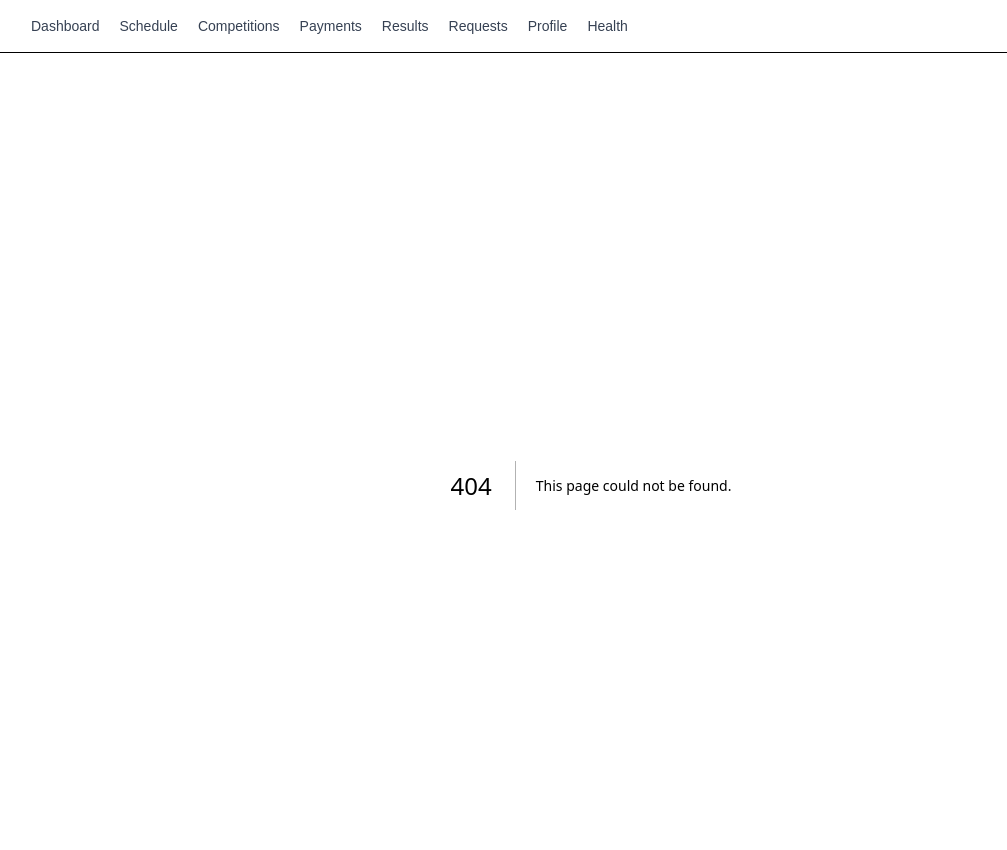
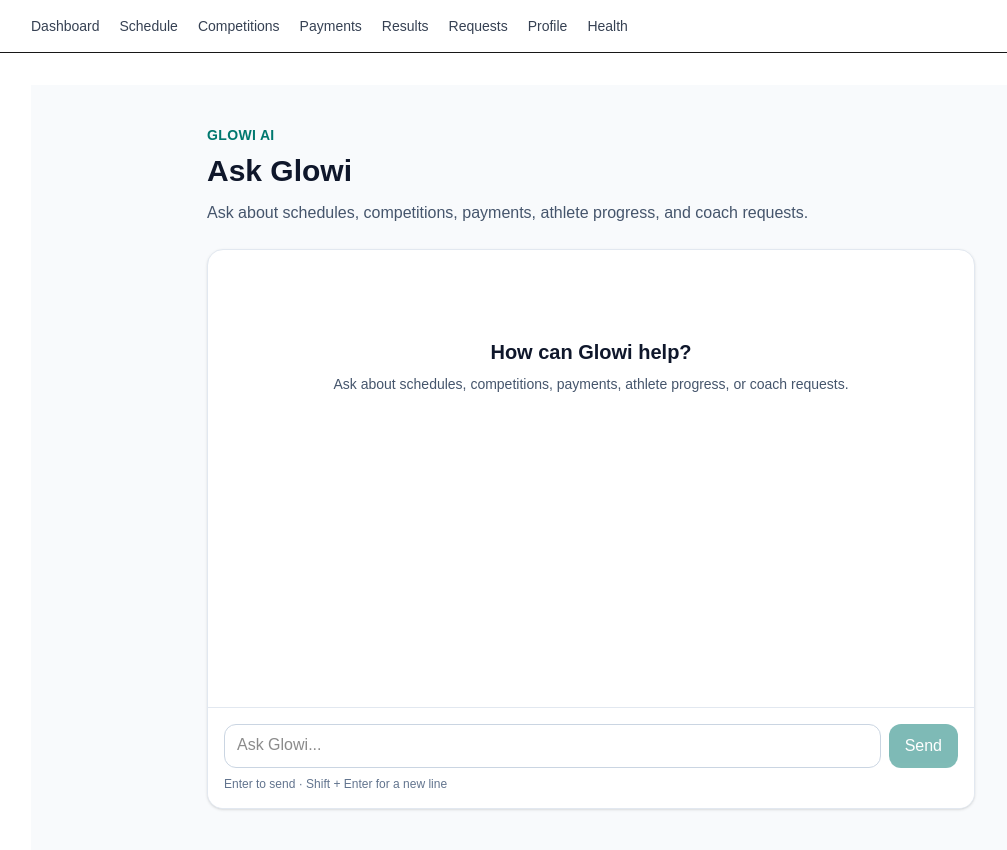
Before and after one commit to rabbitrunout/frontend-ai-foundation, a Next.js app in the folder glowi-capstone/: page /ai-assistant in a window 1280 px wide. Before the commit this address had no page. Shown: the top 850 px of the page, without its empty margins (49-1056 px from the left). Built offline with nearby package versions, Linux system fonts and the light colour scheme.

Commit message:
feat: add streaming AI chat interface

```diff
--- /dev/null
+++ b/glowi-capstone/app/ai-assistant/page.tsx
@@ -0,0 +1,24 @@
+import GlowiChat from "@/components/ai/GlowiChat";
+
+export default function AIAssistantPage() {
+  return (
+    <main className="min-h-screen bg-slate-50 px-4 py-6 sm:py-10">
+      <div className="mx-auto max-w-3xl">
+        <p className="text-sm font-semibold uppercase tracking-wide text-teal-700">
+          Glowi AI
+        </p>
+
+        <h1 className="mt-2 text-3xl font-bold text-slate-900">
+          Ask Glowi
+        </h1>
+
+        <p className="mt-3 mb-6 text-slate-600">
+          Ask about schedules, competitions, payments,
+          athlete progress, and coach requests.
+        </p>
+
+        <GlowiChat />
+      </div>
+    </main>
+  );
+}
--- /dev/null
+++ b/glowi-capstone/app/api/chat/route.ts
@@ -0,0 +1,25 @@
+import {
+  convertToModelMessages,
+  streamText,
+  type UIMessage,
+} from "ai";
+
+import {
+  GLOWI_SYSTEM_PROMPT,
+  glowiModel,
+} from "@/lib/ai/config";
+
+export const maxDuration = 30;
+
+export async function POST(req: Request) {
+  const { messages }: { messages: UIMessage[] } = await req.json();
+
+  const result = streamText({
+    model: glowiModel,
+    system: GLOWI_SYSTEM_PROMPT,
+    messages: await convertToModelMessages(messages),
+    abortSignal: req.signal,
+  });
+
+  return result.toUIMessageStreamResponse();
+}
--- /dev/null
+++ b/glowi-capstone/components/ai/GlowiChat.tsx
@@ -0,0 +1,223 @@
+"use client";
+
+import { useChat } from "@ai-sdk/react";
+import { useEffect, useRef, useState } from "react";
+
+export default function GlowiChat() {
+  const [input, setInput] = useState("");
+  const [isPinnedToBottom, setIsPinnedToBottom] = useState(true);
+
+  const scrollRef = useRef<HTMLDivElement>(null);
+
+  const {
+    messages,
+    sendMessage,
+    status,
+    stop,
+    error,
+  } = useChat();
+
+  const isStreaming =
+    status === "submitted" || status === "streaming";
+
+  useEffect(() => {
+    if (!isPinnedToBottom) return;
+
+    const container = scrollRef.current;
+
+    if (container) {
+      container.scrollTop = container.scrollHeight;
+    }
+  }, [messages, status, isPinnedToBottom]);
+
+  const handleScroll = () => {
+    const container = scrollRef.current;
+
+    if (!container) return;
+
+    const distanceFromBottom =
+      container.scrollHeight -
+      container.scrollTop -
+      container.clientHeight;
+
+    setIsPinnedToBottom(distanceFromBottom < 80);
+  };
+
+  const handleSubmit = async (
+    event: React.FormEvent<HTMLFormElement>
+  ) => {
+    event.preventDefault();
+
+    const trimmedInput = input.trim();
+
+    if (!trimmedInput || isStreaming) return;
+
+    setInput("");
+    setIsPinnedToBottom(true);
+
+    await sendMessage({
+      text: trimmedInput,
+    });
+  };
+
+  return (
+    <div className="flex min-h-[70vh] flex-col overflow-hidden rounded-2xl border border-slate-200 bg-white shadow-sm">
+      <div
+        ref={scrollRef}
+        onScroll={handleScroll}
+        className="relative flex-1 overflow-y-auto p-4 sm:p-6"
+      >
+        {messages.length === 0 && (
+          <div className="mx-auto max-w-xl py-16 text-center">
+            <h2 className="text-xl font-semibold text-slate-900">
+              How can Glowi help?
+            </h2>
+
+            <p className="mt-2 text-sm text-slate-600">
+              Ask about schedules, competitions, payments,
+              athlete progress, or coach requests.
+            </p>
+          </div>
+        )}
+
+        <div className="space-y-4">
+          {messages.map((message) => (
+            <div
+              key={message.id}
+              className={
+                message.role === "user"
+                  ? "flex justify-end"
+                  : "flex justify-start"
+              }
+            >
+              <div
+                className={
+                  message.role === "user"
+                    ? "max-w-[85%] rounded-2xl rounded-br-md bg-teal-700 px-4 py-3 text-white"
+                    : "max-w-[85%] rounded-2xl rounded-bl-md bg-slate-100 px-4 py-3 text-slate-900"
+                }
+              >
+                <p className="mb-1 text-xs font-semibold opacity-70">
+                  {message.role === "user"
+                    ? "You"
+                    : "Glowi AI"}
+                </p>
+
+                <div className="whitespace-pre-wrap text-sm leading-6">
+                  {message.parts.map((part, index) => {
+                    if (part.type !== "text") {
+                      return null;
+                    }
+
+                    return (
+                      <span key={`${message.id}-${index}`}>
+                        {part.text}
+                      </span>
+                    );
+                  })}
+                </div>
+              </div>
+            </div>
+          ))}
+
+          {status === "submitted" && (
+            <div className="flex justify-start">
+              <div className="rounded-2xl rounded-bl-md bg-slate-100 px-4 py-3 text-sm text-slate-500">
+                <span className="animate-pulse">
+                  Glowi is thinking...
+                </span>
+              </div>
+            </div>
+          )}
+        </div>
+
+        {!isPinnedToBottom && messages.length > 0 && (
+          <button
+            type="button"
+            onClick={() => {
+              const container = scrollRef.current;
+
+              if (container) {
+                container.scrollTo({
+                  top: container.scrollHeight,
+                  behavior: "smooth",
+                });
+              }
+
+              setIsPinnedToBottom(true);
+            }}
+            className="sticky bottom-3 left-1/2 mt-4 -translate-x-1/2 rounded-full border border-slate-200 bg-white px-3 py-2 text-xs font-medium text-slate-700 shadow"
+          >
+            Jump to latest
+          </button>
+        )}
+      </div>
+
+      {error && (
+        <div
+          role="alert"
+          className="border-t border-red-100 bg-red-50 px-4 py-2 text-sm text-red-700"
+        >
+          Something went wrong. Please try again.
+        </div>
+      )}
+
+      <form
+        onSubmit={handleSubmit}
+        className="border-t border-slate-200 bg-white p-3 sm:p-4"
+      >
+        <div className="flex items-end gap-2">
+          <label
+            htmlFor="glowi-chat-input"
+            className="sr-only"
+          >
+            Message Glowi AI
+          </label>
+
+          <textarea
+            id="glowi-chat-input"
+            value={input}
+            onChange={(event) =>
+              setInput(event.target.value)
+            }
+            onKeyDown={(event) => {
+              if (
+                event.key === "Enter" &&
+                !event.shiftKey
+              ) {
+                event.preventDefault();
+                event.currentTarget.form?.requestSubmit();
+              }
+            }}
+            placeholder="Ask Glowi..."
+            rows={1}
+            disabled={isStreaming}
+            className="max-h-32 min-h-11 flex-1 resize-none rounded-xl border border-slate-300 px-3 py-2 text-base outline-none focus:border-teal-700 focus:ring-2 focus:ring-teal-100 disabled:bg-slate-100"
+          />
+
+          {isStreaming ? (
+            <button
+              type="button"
+              onClick={stop}
+              className="min-h-11 rounded-xl bg-slate-900 px-4 py-2 font-medium text-white"
+            >
+              Stop
+            </button>
+          ) : (
+            <button
+              type="submit"
+              disabled={!input.trim()}
+              className="min-h-11 rounded-xl bg-teal-700 px-4 py-2 font-medium text-white disabled:cursor-not-allowed disabled:opacity-50"
+            >
+              Send
+            </button>
+          )}
+        </div>
+
+        <p className="mt-2 text-xs text-slate-500">
+          Enter to send · Shift + Enter for a new line
+        </p>
+      </form>
+    </div>
+  );
+}
--- /dev/null
+++ b/glowi-capstone/lib/ai/config.ts
@@ -0,0 +1,40 @@
+import { groq } from "@ai-sdk/groq";
+
+/**
+ * Central AI configuration for Glowi.
+ *
+ * The model and system prompt live here so the AI configuration
+ * stays consistent and easy to maintain.
+ *
+ * The Anthropic API key is stored server-side in .env.local
+ * and is never exposed to the client.
+ */
+
+export const glowiModel = groq("openai/gpt-oss-20b");
+
+export const GLOWI_SYSTEM_PROMPT = `
+You are Glowi AI, a helpful assistant inside a rhythmic gymnastics
+club-management application.
+
+Your primary users are parents managing one or more young athletes.
+
+Help users with:
+- training schedules
+- competitions
+- competition preparation
+- payments and fees
+- athlete progress and results
+- coach requests
+
+Communication rules:
+- Be concise, friendly, and practical.
+- Give clear answers.
+- Use short paragraphs or bullet points when useful.
+- Never invent athlete, competition, schedule, payment, or club data.
+- If information is not available, clearly say so.
+- Never claim that you registered, paid, changed, or updated something
+  unless that capability is actually available.
+
+This FE-06 prototype does not have direct access to live Glowi data.
+Base your answers only on information supplied in the conversation.
+`;
--- a/glowi-capstone/package.json
+++ b/glowi-capstone/package.json
@@ -9,6 +9,10 @@
     "lint": "eslint"
   },
   "dependencies": {
+    "@ai-sdk/anthropic": "^4.0.39",
+    "@ai-sdk/groq": "^4.0.28",
+    "@ai-sdk/react": "^4.0.70",
+    "ai": "^7.0.67",
     "next": "16.3.1",
     "react": "19.2.8",
     "react-dom": "19.2.8"
```
Also changed, not shown: 1 other file (tests, documents, lock files or other folders).
